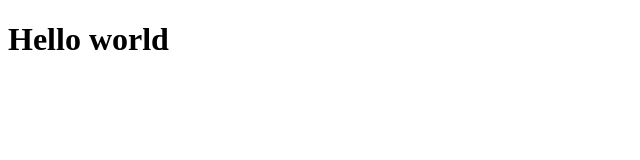
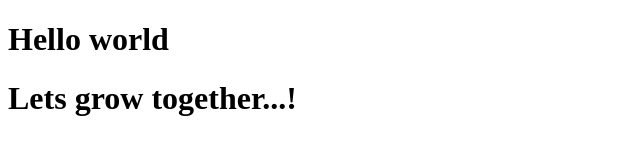
Before and after one commit to Binshad-P/Fest, a plain HTML site: page index.html in a window 1280 px wide. Shown: the whole page, without its empty margins (0-640 px from the left). Drawn offline with Linux system fonts and the light colour scheme.

Commit message:
index updated

```diff
--- a/index.html
+++ b/index.html
@@ -7,5 +7,6 @@
 </head>
 <body>
     <h1>Hello world</h1>
+    <h1>Lets grow together...!</h1>
 </body>
 </html>
```
